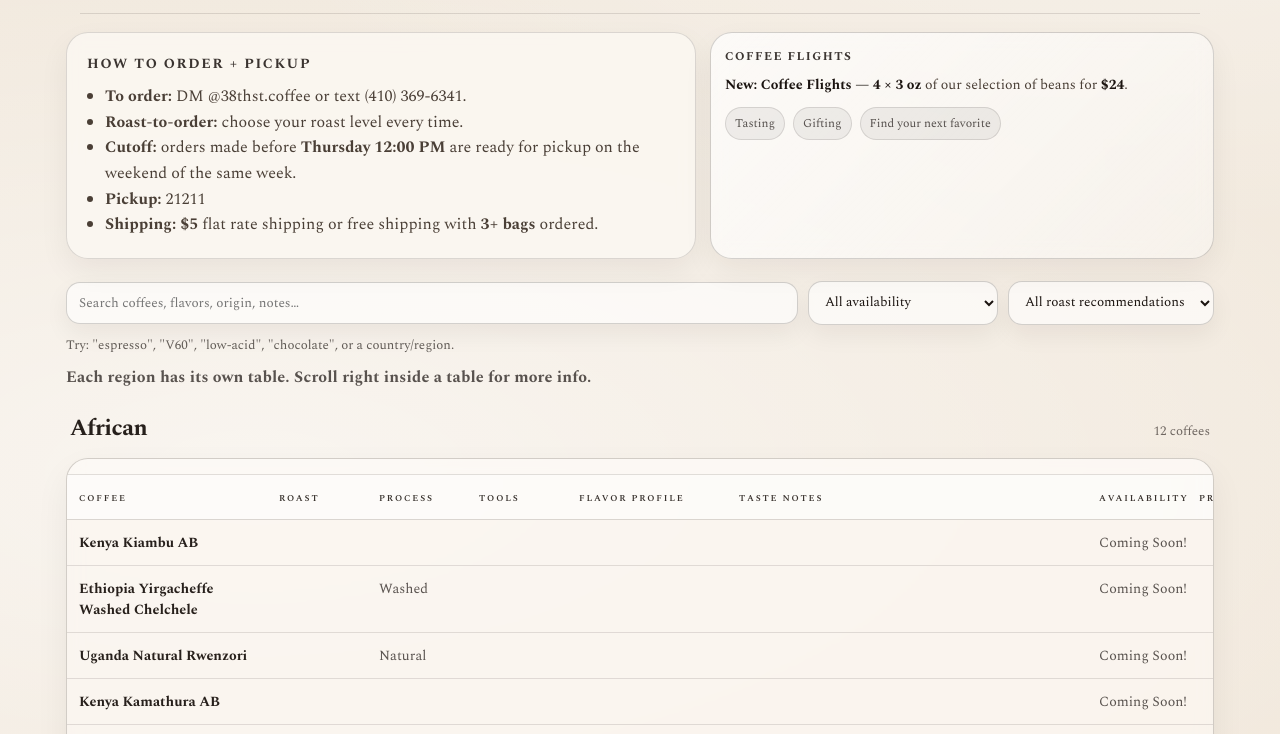
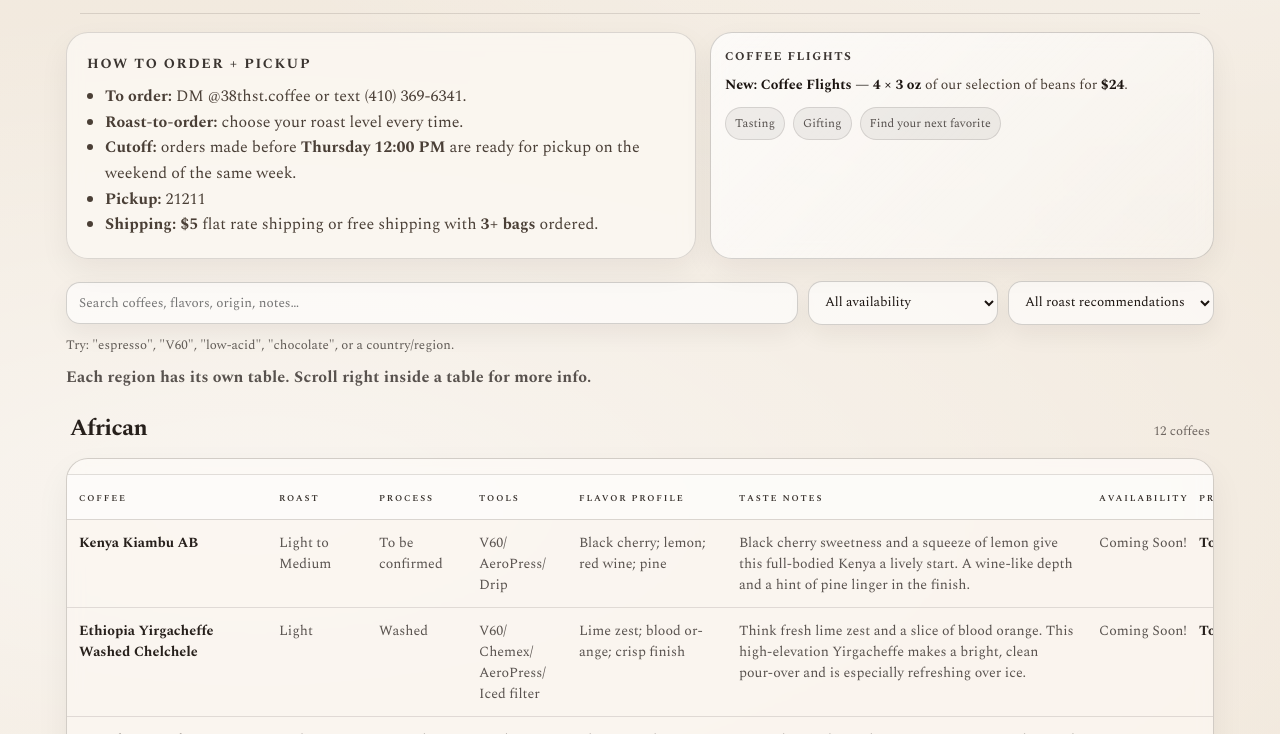
Before and after one commit to 38thstcoffee/38thstcoffee.github.io, a plain HTML site: page index.html in a window 1280 px wide. Shown: the part 203-937 px from the top of the page. Drawn offline with nearby package versions, Linux system fonts and the light colour scheme.

Commit message:
Add customer-facing notes and brew guidance for incoming coffees

```diff
--- a/index.html
+++ b/index.html
@@ -511,99 +511,99 @@
 const coffees = [
   {
     coffee: "Kenya Kiambu AB",
-    roast: "",
-    process: "",
-    tools: "",
-    flavor: "",
-    notes: "",
+    roast: "Light to Medium",
+    process: "To be confirmed",
+    tools: "V60/AeroPress/Drip",
+    flavor: "Black cherry; lemon; red wine; pine",
+    notes: "Black cherry sweetness and a squeeze of lemon give this full-bodied Kenya a lively start. A wine-like depth and a hint of pine linger in the finish.",
     availability: "Coming Soon!",
-    price: "",
-    bag: "",
-    origin: "Kenya — Kiambu"
+    price: "To be announced",
+    bag: "8 oz",
+    origin: "Kenya — Kiambu highlands"
   },
   {
     coffee: "Ethiopia Yirgacheffe Washed Chelchele",
-    roast: "",
-    process: "Washed",
-    tools: "",
-    flavor: "",
-    notes: "",
+    roast: "Light",
+    process: "Washed",
+    tools: "V60/Chemex/AeroPress/Iced filter",
+    flavor: "Lime zest; blood orange; crisp finish",
+    notes: "Think fresh lime zest and a slice of blood orange. This high-elevation Yirgacheffe makes a bright, clean pour-over and is especially refreshing over ice.",
     availability: "Coming Soon!",
-    price: "",
-    bag: "",
-    origin: "Ethiopia — Yirgacheffe, Chelchele"
+    price: "To be announced",
+    bag: "8 oz",
+    origin: "Ethiopia — Chelchele, Yirgacheffe, Gedeo Zone; Worka mill"
   },
   {
     coffee: "Uganda Natural Rwenzori",
-    roast: "",
+    roast: "Light to Medium",
     process: "Natural",
-    tools: "",
-    flavor: "",
-    notes: "",
+    tools: "V60/AeroPress/Espresso",
+    flavor: "Plum; strawberry; cocoa; malt",
+    notes: "Juicy plum and strawberry sit over a cocoa and toasted malt base. A lighter roast brings out the fruit, while a little more development gives espresso a rounder, chocolate-forward cup.",
     availability: "Coming Soon!",
-    price: "",
-    bag: "",
-    origin: "Uganda — Rwenzori"
+    price: "To be announced",
+    bag: "8 oz",
+    origin: "Uganda — Rwenzori Mountains; Kapkwai Farmers’ Cooperative"
   },
   {
     coffee: "Colombia Huila Santa Maria Natural",
-    roast: "",
+    roast: "Light",
     process: "Natural",
-    tools: "",
-    flavor: "",
-    notes: "",
+    tools: "V60/AeroPress/Drip/Espresso",
+    flavor: "Strawberry; kiwi; crisp apple",
+    notes: "Strawberry sweetness meets tangy kiwi and crisp apple in this juicy, medium-bodied coffee. Try it as a bright pour-over or a fruit-forward espresso.",
     availability: "Coming Soon!",
-    price: "",
-    bag: "",
-    origin: "Colombia — Huila, Santa Maria"
+    price: "To be announced",
+    bag: "8 oz",
+    origin: "Colombia — Santa Maria, Huila; local smallholder farms"
   },
   {
     coffee: "Sumatra Kerinci Natural",
-    roast: "",
+    roast: "Light to Medium",
     process: "Natural",
-    tools: "",
-    flavor: "",
-    notes: "",
+    tools: "V60/AeroPress/Espresso",
+    flavor: "Pineapple; citrus; honey",
+    notes: "Pineapple and citrus give this Sumatra a bright, juicy profile, with honey sweetness rounding out the finish. Try a light roast for pour-over or a slightly deeper roast for espresso.",
     availability: "Coming Soon!",
-    price: "",
-    bag: "",
-    origin: "Indonesia — Sumatra, Kerinci"
+    price: "To be announced",
+    bag: "8 oz",
+    origin: "Indonesia — Kerinci Valley, Sumatra"
   },
   {
     coffee: "Bali Natural Kintamani",
-    roast: "",
+    roast: "Light to Medium",
     process: "Natural",
-    tools: "",
-    flavor: "",
-    notes: "",
+    tools: "V60/AeroPress/Drip",
+    flavor: "Strawberry; watermelon; tropical fruit; cocoa",
+    notes: "Strawberry and watermelon brighten a smooth, full-bodied cup. A light roast keeps the floral and tropical notes up front, while a medium roast brings out more cocoa.",
     availability: "Coming Soon!",
-    price: "",
-    bag: "",
-    origin: "Indonesia — Bali, Kintamani"
+    price: "To be announced",
+    bag: "8 oz",
+    origin: "Indonesia — Kintamani, Bali"
   },
   {
     coffee: "Kenya Kamathura AB",
-    roast: "",
-    process: "",
-    tools: "",
-    flavor: "",
-    notes: "",
+    roast: "Light",
+    process: "Washed",
+    tools: "V60/Chemex/AeroPress",
+    flavor: "Citrus; rose; lavender; wine-like aroma",
+    notes: "A lively citrus opening softens into rose and lavender, with a wine-like aroma and a juicy finish. Try it as a light pour-over to catch the floral notes.",
     availability: "Coming Soon!",
-    price: "",
-    bag: "",
-    origin: "Kenya — Kamathura"
+    price: "To be announced",
+    bag: "8 oz",
+    origin: "Kenya — Kamavindi selection from multiple farms and mills"
   },
   {
     coffee: "Ethiopia Guji Kayon Mountain Natural",
-    roast: "",
+    roast: "Light",
     process: "Natural",
-    tools: "",
-    flavor: "",
-    notes: "",
+    tools: "V60/Chemex/AeroPress",
+    flavor: "Magnolia; tangerine; white grape",
+    notes: "Magnolia leads the aroma, followed by sweet tangerine and white grape. This light roast has a crisp, clean finish that lets the florals linger.",
     availability: "Coming Soon!",
-    price: "",
-    bag: "",
-    origin: "Ethiopia — Guji, Kayon Mountain"
+    price: "To be announced",
+    bag: "8 oz",
+    origin: "Ethiopia — Guji; Kayon Mountain Estate"
   },
 
   {
@@ -659,12 +659,12 @@ const coffees = [
     roast: "Medium to Dark",
     process: "Washed",
     tools: "Drip/French Press/Espresso",
-    flavor: "Sweet chocolate; smooth body; molasses; spicy finish (dark roast)",
-    notes: "Grown by a private co-op in Taman Dadar ('Flower Garden'), on Java's eastern side, this organic and Rainforest Alliance certified coffee is one of the priciest lots the island produces. A medium roast is smooth, sweet, and lightly chocolatey; pushed darker, it turns into a fun, spicy, molasses-sweet cup with a thick, satisfying body — a distinctive alternative to a classic Sumatra dark roast.",
+    flavor: "Chocolate; molasses; warm spice",
+    notes: "Smooth and full-bodied, with soft chocolate at medium roast. Go darker for deeper molasses sweetness and a warm, spicy finish. Try it in a French press or as espresso.",
     availability: "Coming Soon!",
     price: "$19.00",
     bag: "8 oz",
-    origin: "Indonesia — Java Island, Taman Dadar co-op, villages of Curah Tatal and Kayumas. Organic and Rainforest Alliance certified. US Arrival September 2026."
+    origin: "Indonesia — Taman Dadar, East Java"
   },
   {
     coffee: "Sumatra Aceh Takengon",
```
